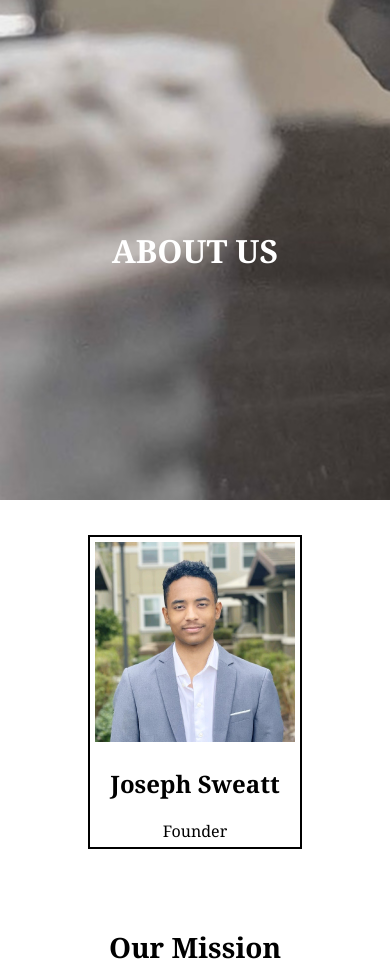
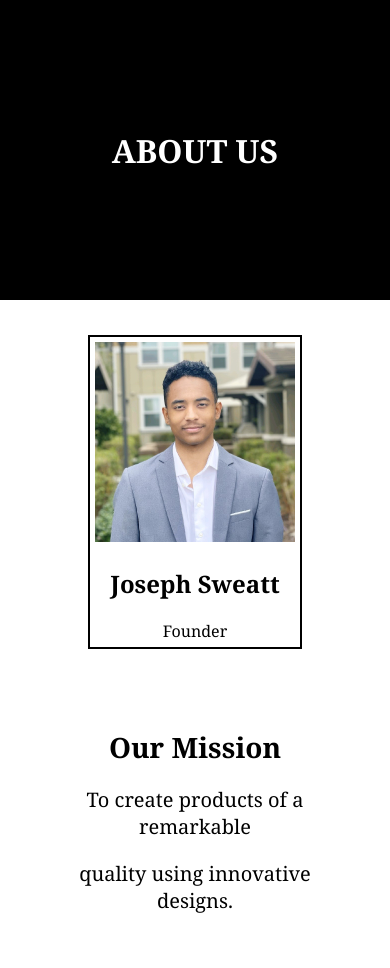
Before and after one commit to blackswan3dprinting/blackswan3dprinting.github.io, a Flask app: page /about/ in a window 390 px wide. Shown: the part 100-1068 px from the top of the page. Run offline with Flask 2, Linux system fonts and the light colour scheme.

Commit message:
if on mobile, black background

```diff
--- a/src/bs3d/website/static/styles/about.css
+++ b/src/bs3d/website/static/styles/about.css
@@ -5,7 +5,9 @@
 }
 @media only screen and (max-width: 600px) {
   #rare-quality {
-    background: url(../images/quality.jpg) no-repeat center center scroll;
+    background-image: none;
+    background-color: black;
+    height: 300px;
     display: flex;
     flex-direction: row;
     justify-content: center;
--- a/src/bs3d/website/static/styles/about.scss
+++ b/src/bs3d/website/static/styles/about.scss
@@ -50,6 +50,9 @@ $QUALITYIMAGE: url(../images/quality.jpg) no-repeat center center fixed;
     height: 500px;
 
     @media only screen and (max-width: 600px) {
+        background-image: none;
+        background-color: $BLACK;
+        height: 300px;
         display: flex;
         flex-direction: row;
 
--- a/src/bs3d/website/static/styles/our_team.css
+++ b/src/bs3d/website/static/styles/our_team.css
@@ -5,7 +5,9 @@
 }
 @media only screen and (max-width: 600px) {
   #rare-quality {
-    background: url(../images/quality.jpg) no-repeat center center scroll;
+    background-image: none;
+    background-color: black;
+    height: 300px;
     display: flex;
     flex-direction: row;
     justify-content: center;
--- a/src/bs3d/website/static/styles/our_team.scss
+++ b/src/bs3d/website/static/styles/our_team.scss
@@ -50,6 +50,9 @@ $QUALITYIMAGE: url(../images/quality.jpg) no-repeat center center fixed;
     height: 500px;
 
     @media only screen and (max-width: 600px) {
+        background-image: none;
+        background-color: $BLACK;
+        height: 300px;
         display: flex;
         flex-direction: row;
 
--- a/src/bs3d/website/static/styles/showcase.css
+++ b/src/bs3d/website/static/styles/showcase.css
@@ -5,7 +5,9 @@
 }
 @media only screen and (max-width: 600px) {
   #rare-quality {
-    background: url(../images/quality.jpg) no-repeat center center scroll;
+    background-image: none;
+    background-color: black;
+    height: 300px;
     display: flex;
     flex-direction: row;
     justify-content: center;
--- a/src/bs3d/website/static/styles/showcase.scss
+++ b/src/bs3d/website/static/styles/showcase.scss
@@ -50,6 +50,9 @@ $QUALITYIMAGE: url(../images/quality.jpg) no-repeat center center fixed;
     height: 500px;
 
     @media only screen and (max-width: 600px) {
+        background-image: none;
+        background-color: $BLACK;
+        height: 300px;
         display: flex;
         flex-direction: row;
 
```
